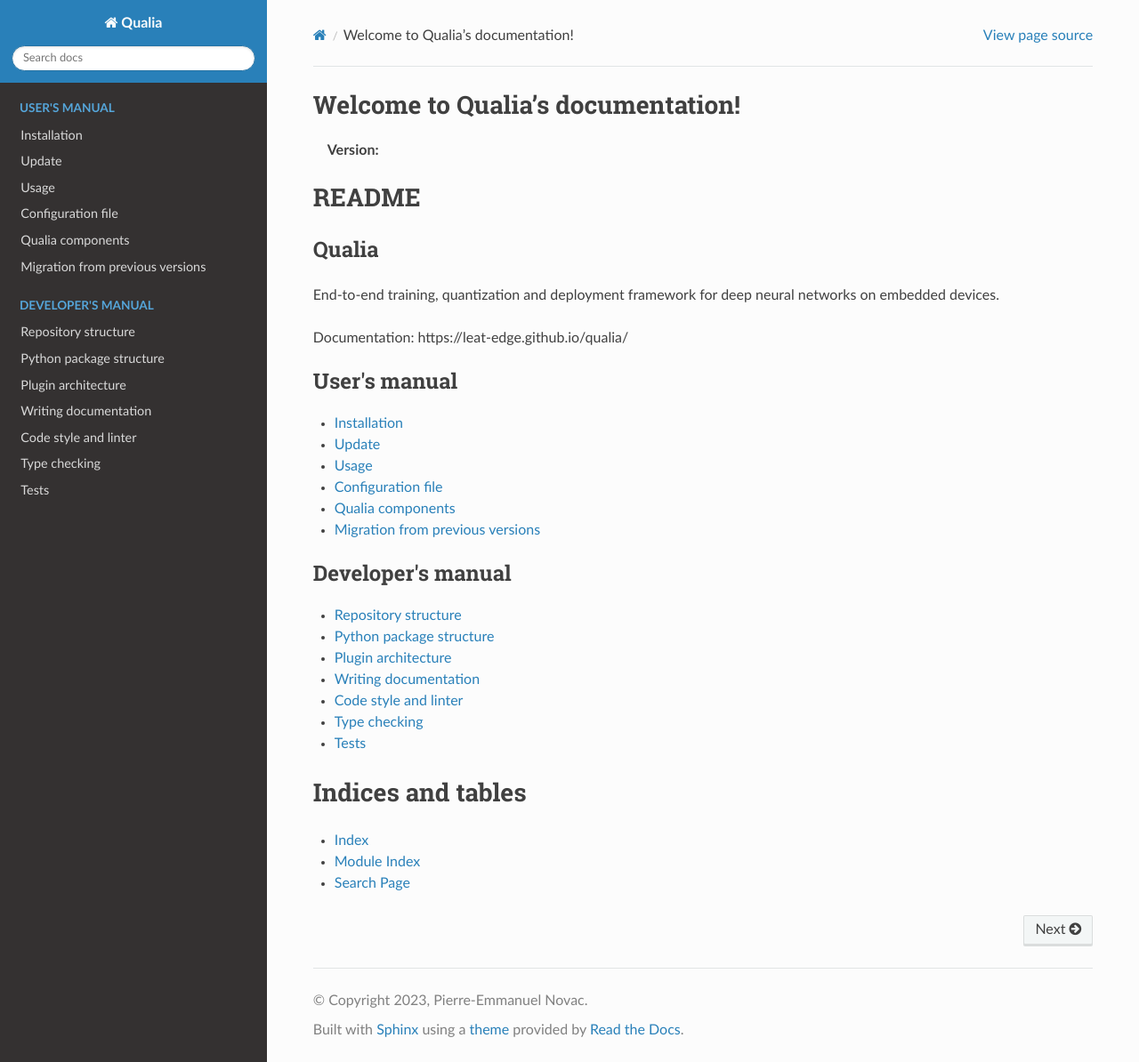
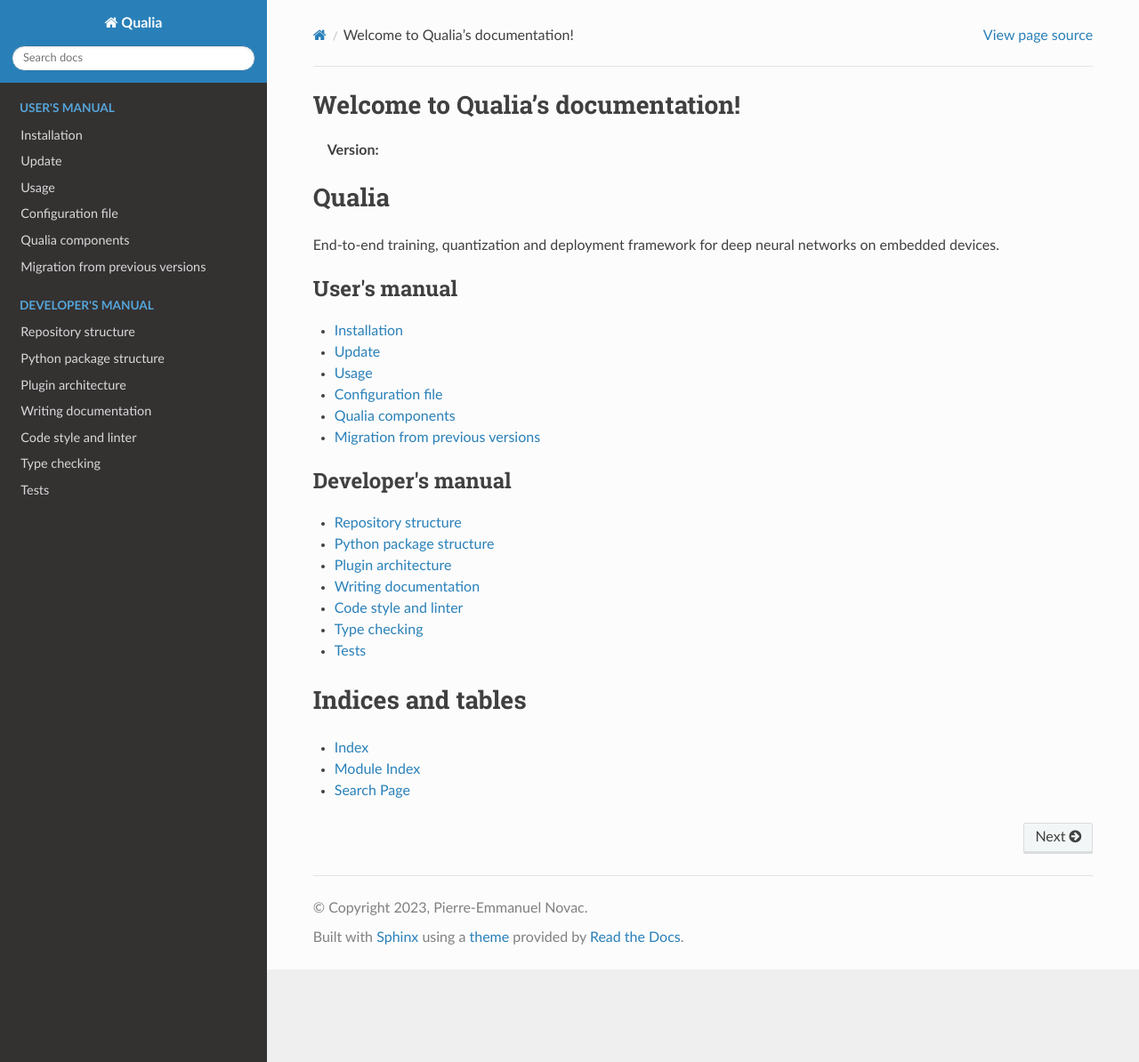
Before and after one commit to LEAT-EDGE/qualia, a Sphinx documentation site: the page built from docs/index.rst, in a window 1280 px wide and 1194 px high. Shown: the whole window at 89% size. Built offline with Sphinx 7.4.7 and the Read the Docs theme 2.0.0, drawn with Linux system fonts in a browser that asks for light colours; the version number could not be read and is left out; some of the changed lines change nothing that is shown.

Commit message:
Update README.md

```diff
--- a/README.md
+++ b/README.md
@@ -3,3 +3,8 @@
 End-to-end training, quantization and deployment framework for deep neural networks on embedded devices.
 
 Documentation: https://leat-edge.github.io/qualia/
+
+This repository hosts the high-level documentation sources as well as the root project for the developer setup.
+
+This repository does not contain any source code. Qualia's source code is split amongst several "core" and "plugin" repositories.
+The [Components](https://leat-edge.github.io/qualia/User/Components.html) page of the documentation contains a list of the various official Qualia's components.
--- a/docs/index.rst
+++ b/docs/index.rst
@@ -9,10 +9,9 @@
 ==================================
 :Version: |version|
 
-README
+Qualia
 ======
-.. include:: ../README.md
-   :parser: myst_parser.sphinx_
+End-to-end training, quantization and deployment framework for deep neural networks on embedded devices.
 
 .. toctree::
    :maxdepth: 1
```
